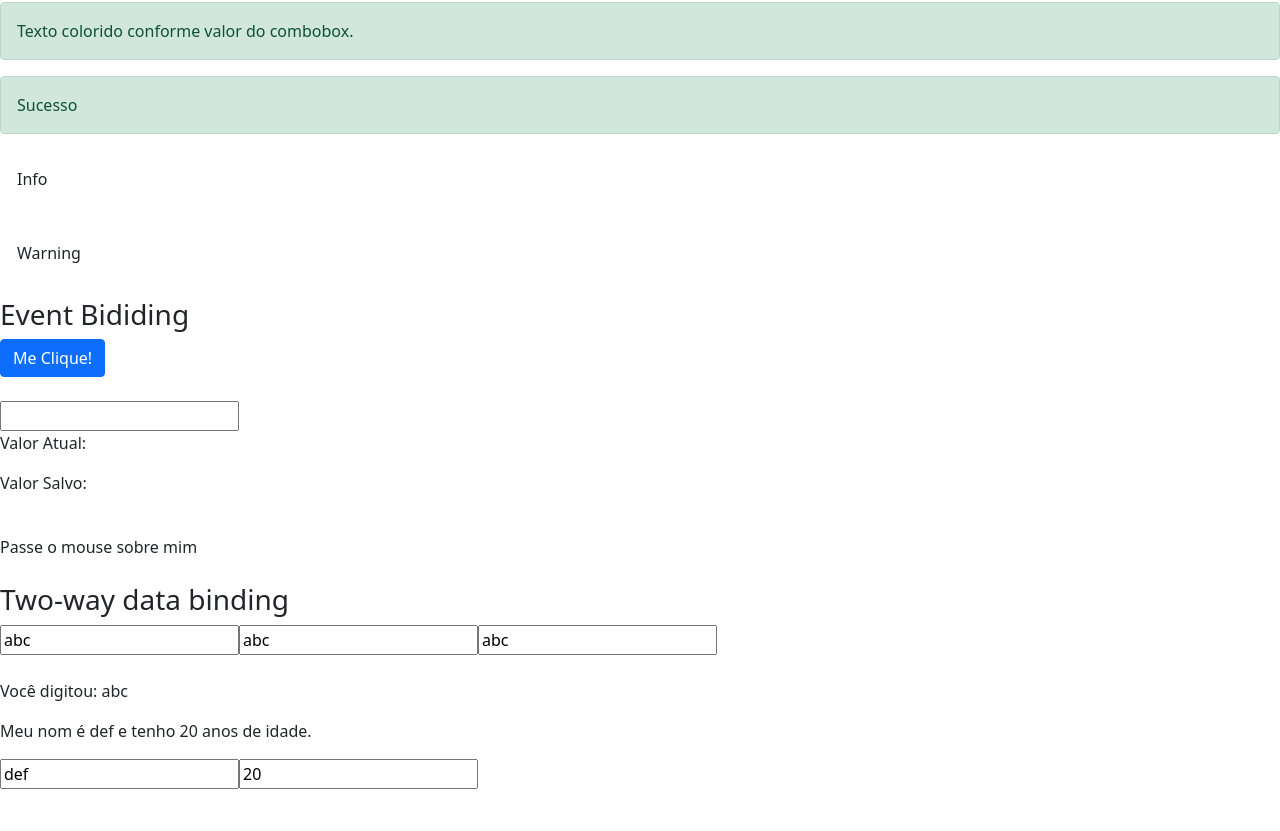
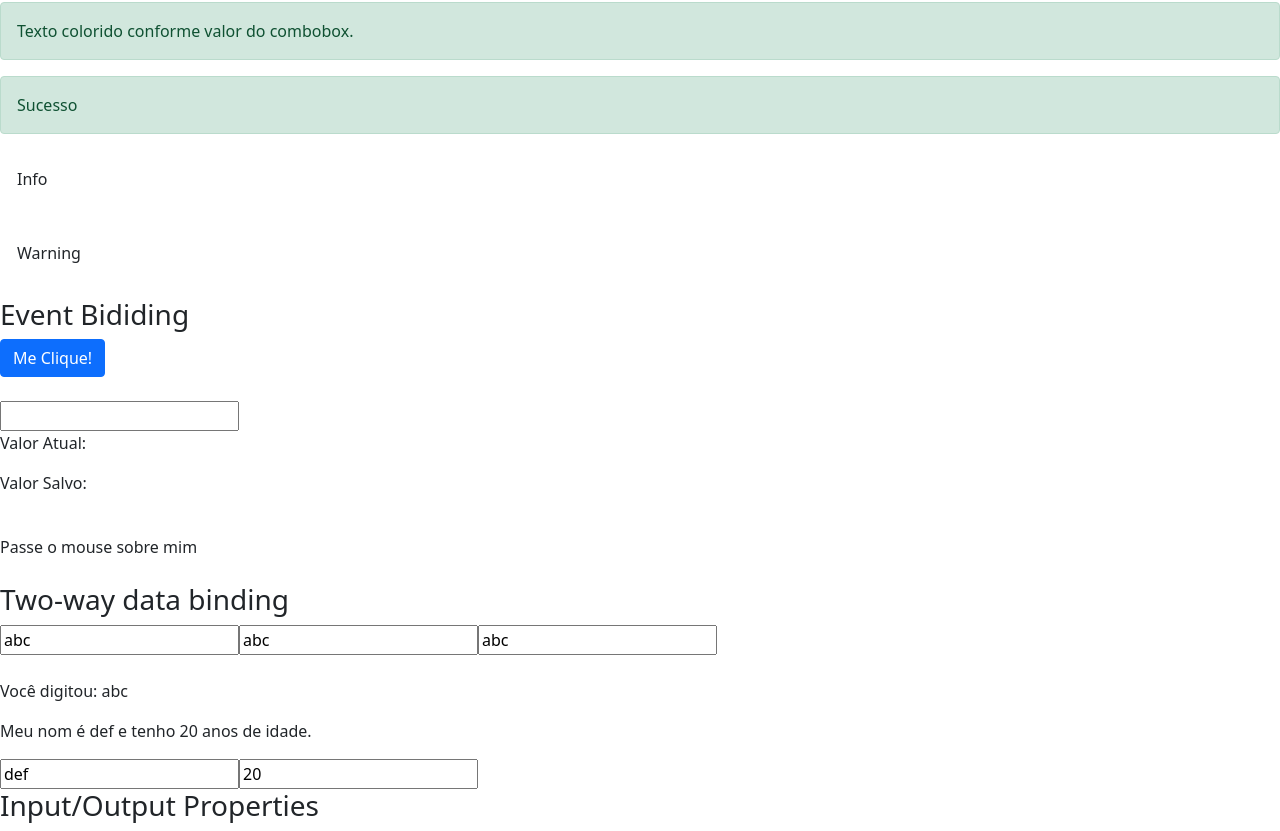
Before and after one commit to mbmauriciojr/estudos-angular, an Angular app in the folder data-binding/: page / in a window 1280 px wide. Shown: the part 633-1464 px from the top of the page. Before the commit the page ends 1422 px from the top, so only its background shows below. Built offline with nearby package versions, Linux system fonts and the light colour scheme.

Commit message:
Feat: Criado o elemento base para o estudo de Input Propeties

```diff
--- a/data-binding/src/app/data-binding/data-binding.component.html
+++ b/data-binding/src/app/data-binding/data-binding.component.html
@@ -144,3 +144,12 @@
   </article>
 
 </section>
+
+<section class="input-output-properties">
+
+  <article>
+    <h3>Input/Output Properties</h3>
+
+  </article>
+
+</section>
```
